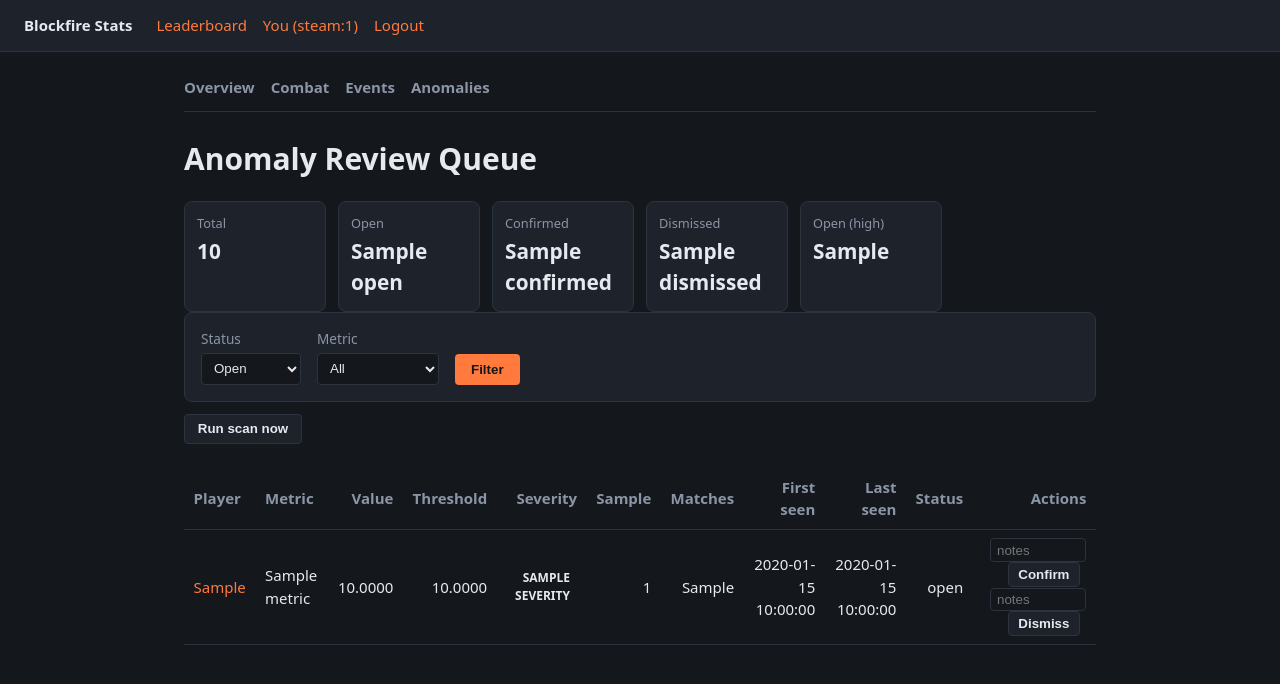
After one commit to Rollese/blockfire, a Python web app: template backend/app/templates/admin_anomalies.html in a window 1280 px wide. The commit adds this page. Shown: the top 684 px of the page. Run offline with Jinja, Linux system fonts and the light colour scheme; the template is opened without the code that fills it: most values are stand-ins (such as "Sample title", 1, 10 or a date in 2020).

Commit message:
feat(m20-p4): admin anomaly review-queue page + triage
Co-Authored-By: Claude Opus 4.8 (1M context) <noreply@anthropic.com>

```diff
--- a/backend/app/static/style.css
+++ b/backend/app/static/style.css
@@ -141,3 +141,51 @@ table.stats tbody tr:hover { background: var(--panel); }
   padding: 0.5rem 1rem;
   cursor: pointer;
 }
+
+.scan-form { margin: -0.75rem 0 1.5rem; }
+.scan-form button {
+  background: var(--panel);
+  border: 1px solid var(--line);
+  color: var(--text);
+  font-weight: 600;
+  border-radius: 4px;
+  padding: 0.4rem 0.8rem;
+  cursor: pointer;
+}
+.scan-form button:hover { border-color: var(--accent); }
+
+.sev {
+  display: inline-block;
+  padding: 0.1rem 0.45rem;
+  border-radius: 4px;
+  font-size: 0.75rem;
+  font-weight: 700;
+  text-transform: uppercase;
+}
+.sev-high { background: #5a1f22; color: #ff8a8a; }
+.sev-med { background: #5a4212; color: #ffcf7a; }
+.sev-low { background: var(--line); color: var(--subtle); }
+
+.flag-actions { display: inline-block; }
+.flag-actions form {
+  display: inline;
+  margin-right: 0.4rem;
+}
+.flag-actions input[type="text"] {
+  background: var(--bg);
+  border: 1px solid var(--line);
+  color: var(--text);
+  border-radius: 4px;
+  padding: 0.2rem 0.35rem;
+  width: 6rem;
+}
+.flag-actions button {
+  background: var(--panel);
+  border: 1px solid var(--line);
+  color: var(--text);
+  font-weight: 600;
+  border-radius: 4px;
+  padding: 0.25rem 0.6rem;
+  cursor: pointer;
+}
+.flag-actions button:hover { border-color: var(--accent); }
--- /dev/null
+++ b/backend/app/templates/admin_anomalies.html
@@ -0,0 +1,90 @@
+{% extends "admin_base.html" %}
+{% block title %}Admin Anomalies — Blockfire Stats{% endblock %}
+{% block admin_content %}
+<h1>Anomaly Review Queue</h1>
+
+<section class="stat-grid">
+  <div class="stat"><span class="label">Total</span><span class="value">{{ summary.total }}</span></div>
+  <div class="stat"><span class="label">Open</span><span class="value">{{ summary.by_status.open }}</span></div>
+  <div class="stat"><span class="label">Confirmed</span><span class="value">{{ summary.by_status.confirmed }}</span></div>
+  <div class="stat"><span class="label">Dismissed</span><span class="value">{{ summary.by_status.dismissed }}</span></div>
+  <div class="stat"><span class="label">Open (high)</span><span class="value">{{ summary.open_high }}</span></div>
+</section>
+
+<form method="get" action="/admin/anomalies" class="filter-form">
+  <label>Status
+    <select name="status">
+      <option value="" {% if not filters.status %}selected{% endif %}>All</option>
+      <option value="open" {% if filters.status == "open" %}selected{% endif %}>Open</option>
+      <option value="confirmed" {% if filters.status == "confirmed" %}selected{% endif %}>Confirmed</option>
+      <option value="dismissed" {% if filters.status == "dismissed" %}selected{% endif %}>Dismissed</option>
+    </select>
+  </label>
+  <label>Metric
+    <select name="metric">
+      <option value="" {% if not filters.metric %}selected{% endif %}>All</option>
+      <option value="kd" {% if filters.metric == "kd" %}selected{% endif %}>K/D</option>
+      <option value="headshot_rate" {% if filters.metric == "headshot_rate" %}selected{% endif %}>Headshot rate</option>
+      <option value="hit_rate" {% if filters.metric == "hit_rate" %}selected{% endif %}>Hit rate</option>
+    </select>
+  </label>
+  <button type="submit">Filter</button>
+</form>
+
+<form method="post" action="/admin/anomalies/scan" class="scan-form">
+  <button type="submit">Run scan now</button>
+</form>
+
+{% if flags %}
+<table class="stats">
+  <thead>
+    <tr>
+      <th>Player</th><th>Metric</th><th>Value</th><th>Threshold</th>
+      <th>Severity</th><th>Sample</th><th>Matches</th>
+      <th>First seen</th><th>Last seen</th><th>Status</th><th>Actions</th>
+    </tr>
+  </thead>
+  <tbody>
+    {% for flag in flags %}
+    <tr>
+      <td><a href="/players/{{ flag.player_key }}">{{ flag.player_key }}</a></td>
+      <td>{{ flag.metric }}</td>
+      <td>{{ "%.4f"|format(flag.value) if flag.value is not none else "—" }}</td>
+      <td>{{ "%.4f"|format(flag.threshold) if flag.threshold is not none else "—" }}</td>
+      <td><span class="sev sev-{{ flag.severity }}">{{ flag.severity }}</span></td>
+      <td>{{ flag.sample_size }}</td>
+      <td>{{ flag.context.get("matches_played", "") if flag.context else "" }}</td>
+      <td>{{ flag.created_at or "—" }}</td>
+      <td>{{ flag.last_seen_at or "—" }}</td>
+      <td>{{ flag.status }}</td>
+      <td>
+        {% if flag.status == "open" %}
+        <div class="flag-actions">
+          <form method="post" action="/admin/anomalies/{{ flag.flag_id }}/review">
+            <input type="hidden" name="status" value="confirmed">
+            <input type="hidden" name="back_status" value="{{ filters.status or '' }}">
+            <input type="text" name="notes" placeholder="notes" size="10">
+            <button type="submit">Confirm</button>
+          </form>
+          <form method="post" action="/admin/anomalies/{{ flag.flag_id }}/review">
+            <input type="hidden" name="status" value="dismissed">
+            <input type="hidden" name="back_status" value="{{ filters.status or '' }}">
+            <input type="text" name="notes" placeholder="notes" size="10">
+            <button type="submit">Dismiss</button>
+          </form>
+        </div>
+        {% else %}
+        <span class="subtle">
+          {{ flag.reviewed_by or "—" }}{% if flag.reviewed_at %} · {{ flag.reviewed_at }}{% endif %}
+          {% if flag.notes %}<br>{{ flag.notes }}{% endif %}
+        </span>
+        {% endif %}
+      </td>
+    </tr>
+    {% endfor %}
+  </tbody>
+</table>
+{% else %}
+<p class="empty">No anomaly flags match.</p>
+{% endif %}
+{% endblock %}
--- a/backend/app/templates/admin_base.html
+++ b/backend/app/templates/admin_base.html
@@ -4,6 +4,7 @@
   <a href="/admin">Overview</a>
   <a href="/admin/combat">Combat</a>
   <a href="/admin/events">Events</a>
+  <a href="/admin/anomalies">Anomalies</a>
 </nav>
 {% block admin_content %}{% endblock %}
 {% endblock %}
--- a/backend/pyproject.toml
+++ b/backend/pyproject.toml
@@ -12,6 +12,7 @@ dependencies = [
     "jinja2>=3.1",
     "itsdangerous>=2.1",
     "httpx>=0.27",
+    "python-multipart>=0.0.9",
 ]
 
 [project.optional-dependencies]
```
Also changed, not shown: backend/app/admin_web.py (+60 -1 lines), backend/tests/test_admin_anomaly_web.py (added, +192 -0 lines).
